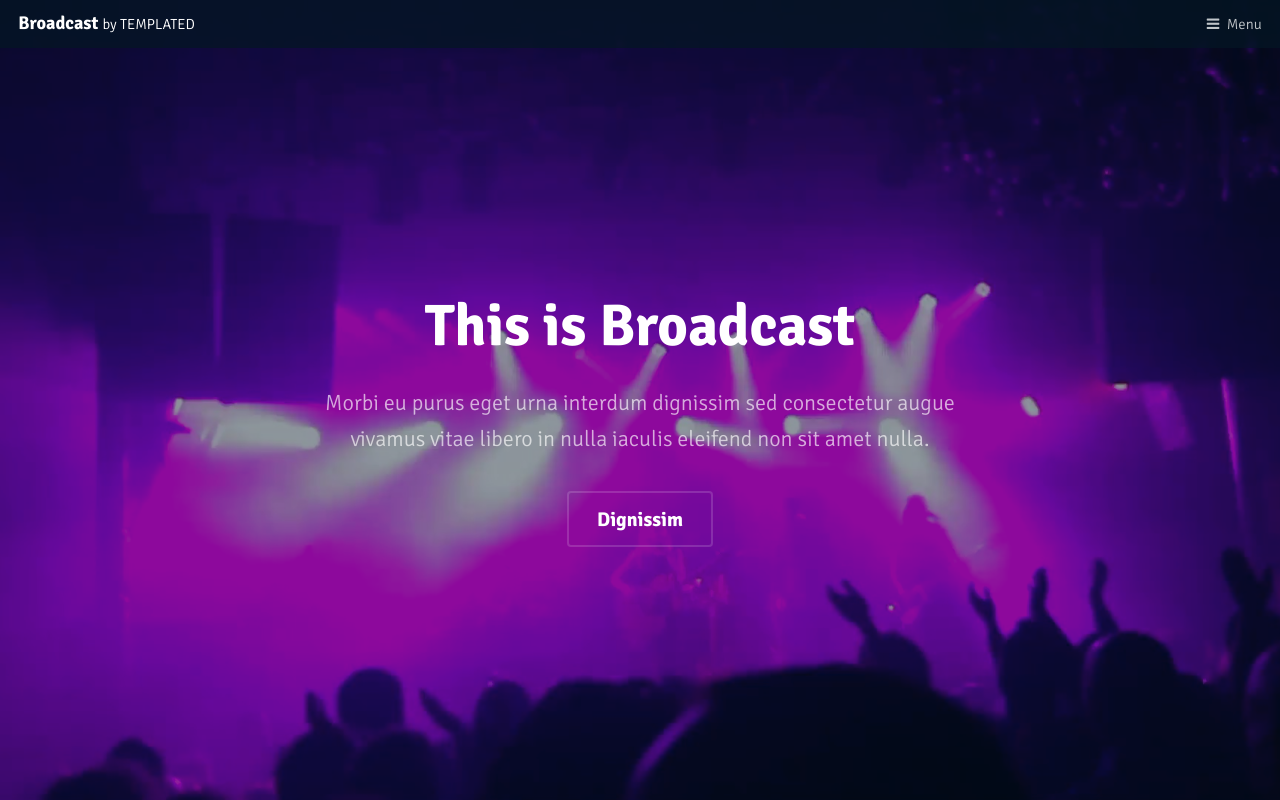
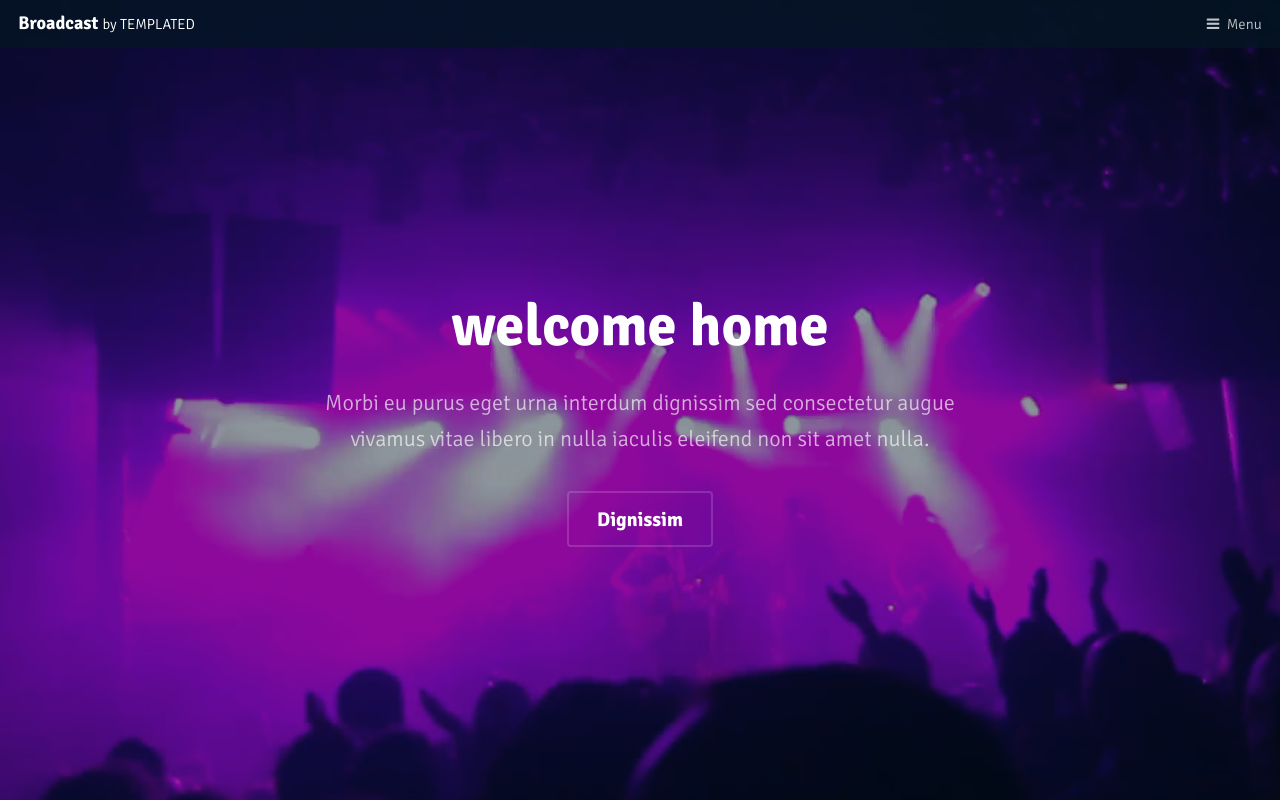
Before and after one commit to blankblake/home, a plain HTML site: page index.html in a window 1280 px wide. Shown: the top 800 px of the page. Drawn offline with Linux system fonts and the light colour scheme.

Commit message:
Update index.html

```diff
--- a/index.html
+++ b/index.html
@@ -37,7 +37,7 @@
 				<section id="banner" data-video="images/banner">
 					<div class="inner">
 						<header>
-							<h1>This is Broadcast</h1>
+							<h1>welcome home</h1>
 							<p>Morbi eu purus eget urna interdum dignissim sed consectetur augue<br>
 							vivamus vitae libero in nulla iaculis eleifend non sit amet nulla.</p>
 						</header>
```
